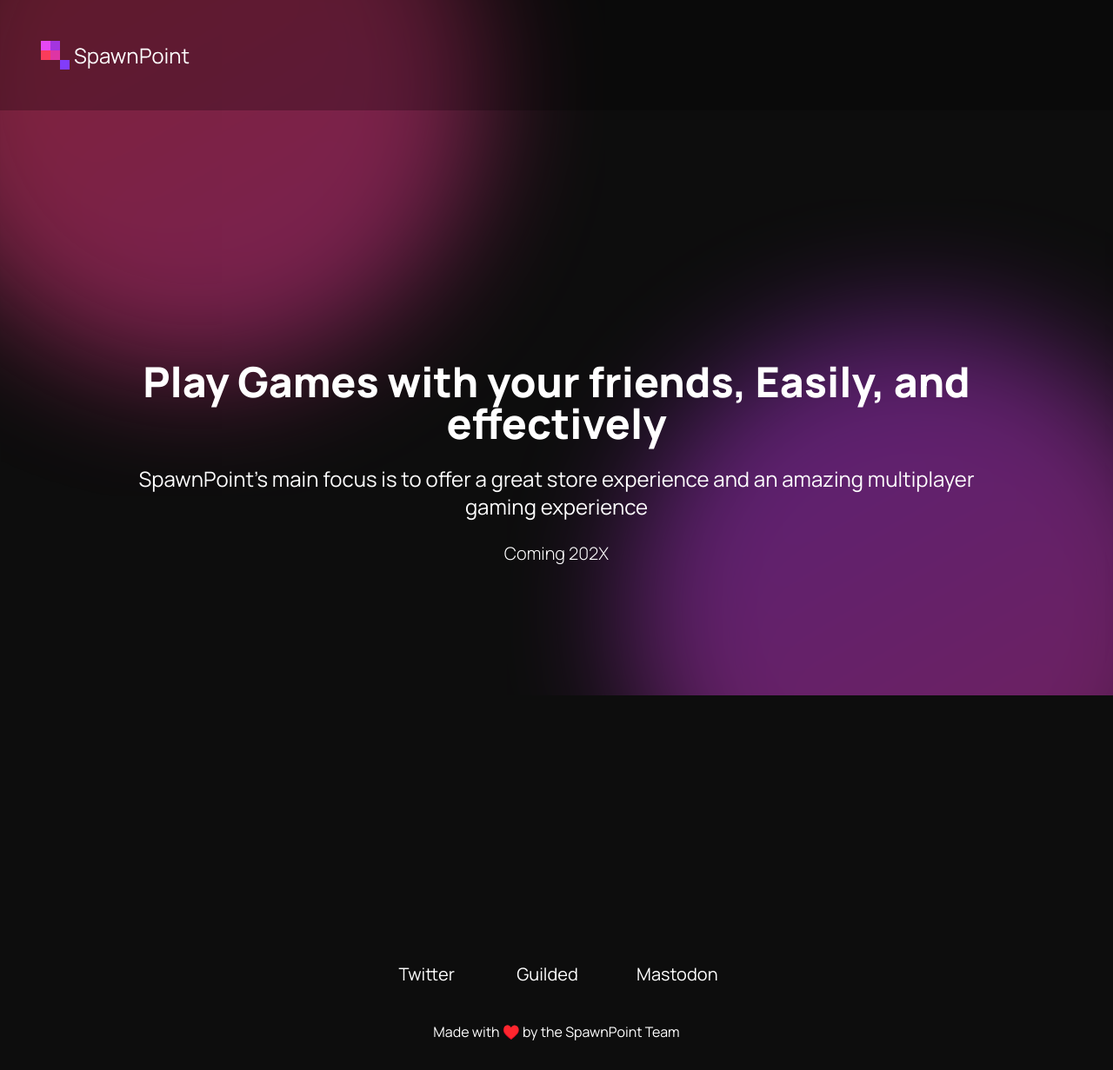
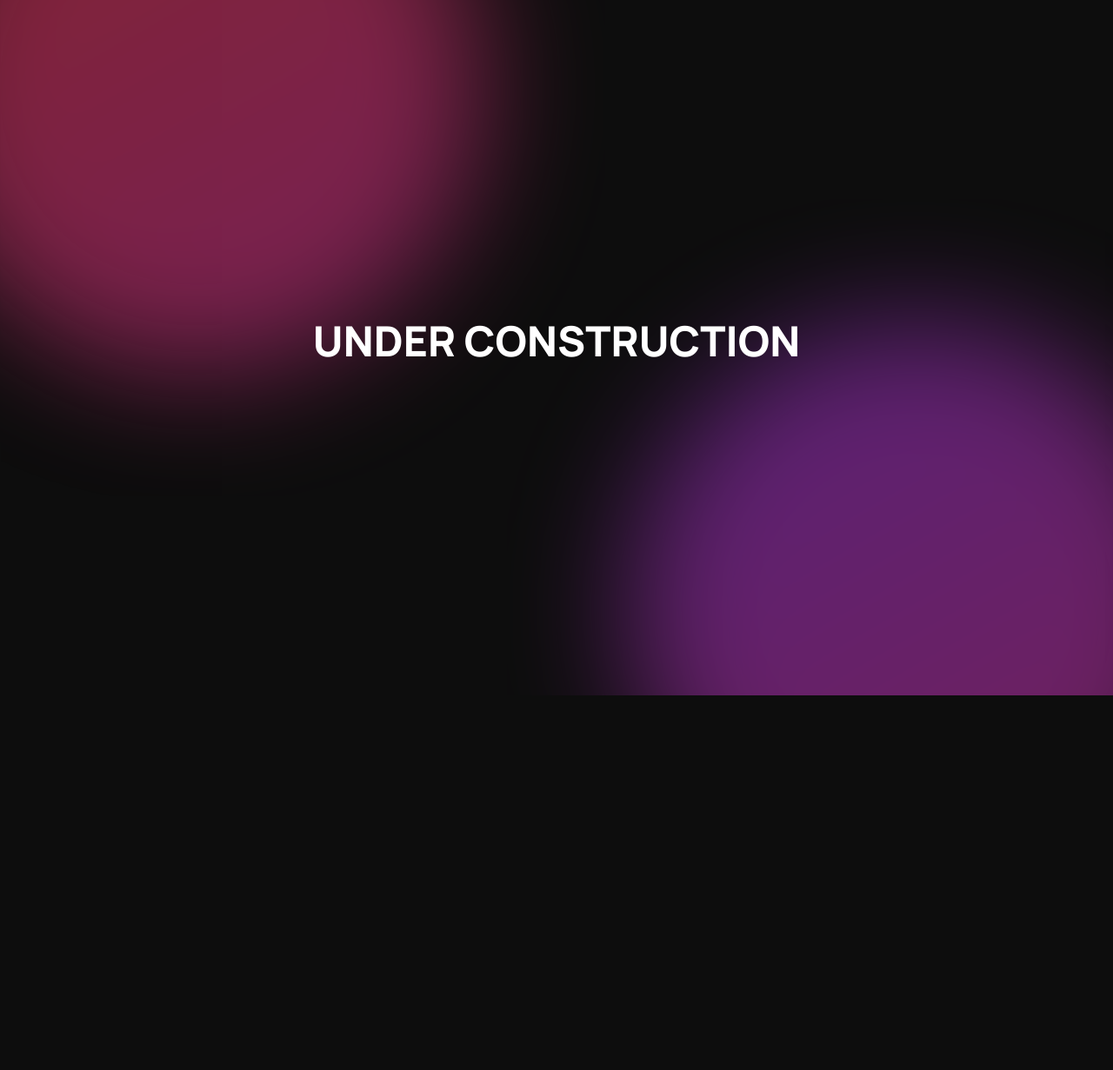
Before and after one commit to spawnpointapp/LandingPage, a website: page index.html in a window 1280 px wide. Shown: the whole page at 87% size. After the commit the page ends 800 px from the top, so only its background shows below. Drawn offline with Linux system fonts and the light colour scheme.

Commit message:
CONSTUCTION UNDERWAY!!!

```diff
--- a/index.html
+++ b/index.html
@@ -16,26 +16,14 @@
 
 <body class="h-screen bg-cover bg-left bg-repeat-space" style="background-image: url('img/background.svg')">
 
-  <div class="flex justify-center items-center bg-pitch bg-opacity-25 p-10 sticky sm:justify-start sm:items-start">
-    <a href="/" class="bg-transparent">
-      <img src="img/Logo.svg" alt="Spawnpoint logo" class="xl:bg-transparent bg-transparent">
-    </a>
+  <div class="flex justify-center items-center bg-pitch bg-opacity-0 p-10 sticky sm:justify-start sm:items-start">
+
   </div>
 
-  <div class="p-10 bg-transparent pb-96 pt-72">
-    <h1 class="font-extrabold text-center text-4xl bg-transparent pb-6 px-10 sm:text-5xl">Play Games with your friends, Easily, and effectively</h1>
-    <p class="font-regular text-center text-2xl bg-transparent pb-6 px-20">SpawnPoint’s main focus is to offer a great store experience and an amazing multiplayer gaming experience</p>
-    <p class="font-light text-center text-xl bg-transparent px-20 pb-4">Coming 202X</p>
+  <div class="p-10 bg-transparent pb-56 pt-72">
+    <h1 class="font-extrabold text-center text-4xl bg-transparent pb-6 px-10 sm:text-5xl">UNDER CONSTRUCTION</h1>
   </div>
 
-  <div class="flex flex-col justify-center items-center p-4 h-fill bg-transparent">
-    <div class="row p-10 justify-center items-center h-fit bg-transparent" >
-      <button class="px-1.5 text-xl sm:px-9"> <a href="https://twitter.com/spawnpointhq">Twitter</a> </button>
-      <button class="px-1.5 text-xl sm:px-8"> <a href="https://guilded.gg/spawnpoint">Guilded</a> </button>
-      <button class="px-1.5 text-xl sm:px-8"> <a href="https://mastodon.social/@spawnpoint">Mastodon</a> </button>
-    </div>
-    <h2 class="pb-4">Made with ♥️ by the SpawnPoint Team</h2>
-  </div>
 
 
 </body>
```
Also changed, not shown: dist/output.css.
